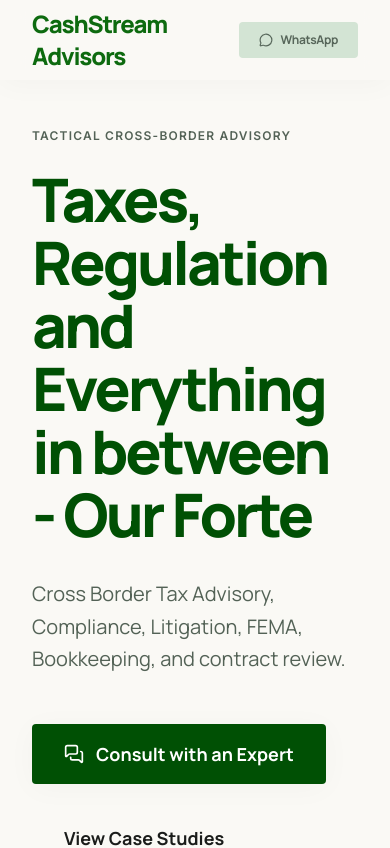
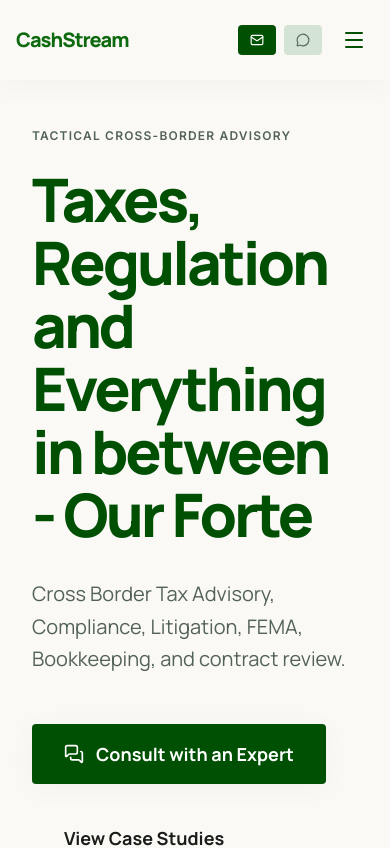
Before and after one commit to NickySup29/cashstream, a React (Vite) app: page / in a window 390 px wide. Shown: the top 848 px of the page. Built offline with nearby package versions, Linux system fonts and the light colour scheme.

Commit message:
NAVBAR UPDATED FOR PHONE

```diff
--- a/index.html
+++ b/index.html
@@ -3,7 +3,7 @@
   <head>
     <meta charset="UTF-8" />
     <meta name="viewport" content="width=device-width, initial-scale=1.0" />
-    <title>My Google AI Studio App</title>
+    <title>CashStream Advisors | Cross-Border Tax & Regulatory Experts</title>
   </head>
   <body>
     <div id="root"></div>
--- a/src/components/Navbar.tsx
+++ b/src/components/Navbar.tsx
@@ -1,6 +1,7 @@
-import { Mail, MessageCircle } from 'lucide-react';
+import { Mail, MessageCircle, Menu, X } from 'lucide-react';
 import { NavLink, Link } from 'react-router-dom';
 import { CONTACT_INFO } from '../constants';
+import { useState } from 'react';
 
 const navLinks = [
   { name: 'Tax Strategy', href: '/tax-strategy' },
@@ -13,14 +14,16 @@
 ];
 
 export default function Navbar() {
+  const [isMenuOpen, setIsMenuOpen] = useState(false);
+
   return (
     <header className="fixed top-0 w-full z-50 bg-[#FAF9F5]/80 glass-nav shadow-[0_4px_30px_rgba(0,0,0,0.03)] font-headline antialiased tracking-tight">
-      <div className="flex justify-between items-center h-20 px-8 max-w-screen-2xl mx-auto">
+      <div className="flex justify-between items-center h-20 px-4 md:px-8 max-w-screen-2xl mx-auto">
         <Link
           to="/"
-          className="text-2xl font-extrabold tracking-tighter text-primary-container cursor-pointer active:scale-95 transition-transform"
+          className="text-xl md:text-2xl font-extrabold tracking-tighter text-primary-container cursor-pointer active:scale-95 transition-transform"
         >
-          CashStream Advisors
+          CashStream
         </Link>
         <nav className="hidden xl:flex items-center gap-6">
           {navLinks.map((link) => (
@@ -39,23 +42,52 @@
             </NavLink>
           ))}
         </nav>
-        <div className="flex items-center gap-4">
+        <div className="flex items-center gap-2 md:gap-4">
           <a
             href={CONTACT_INFO.emailUrl}
-            className="hidden lg:flex bg-primary text-on-primary px-5 py-2.5 rounded-lg font-bold text-xs hover:opacity-90 transition-all active:scale-95 items-center gap-2"
+            className="flex bg-primary text-on-primary px-3 md:px-5 py-2 md:py-2.5 rounded-lg font-bold text-xs hover:opacity-90 transition-all active:scale-95 items-center gap-1.5 md:gap-2"
           >
             <Mail size={14} />
-            Email Us
+            <span className="hidden sm:inline">Email Us</span>
           </a>
           <a
             href={CONTACT_INFO.whatsappUrl}
-            className="bg-secondary-container text-on-secondary-container px-5 py-2.5 rounded-lg font-bold text-xs hover:opacity-90 transition-all active:scale-95 flex items-center gap-2"
+            className="bg-secondary-container text-on-secondary-container px-3 md:px-5 py-2 md:py-2.5 rounded-lg font-bold text-xs hover:opacity-90 transition-all active:scale-95 flex items-center gap-1.5 md:gap-2"
           >
             <MessageCircle size={14} />
-            WhatsApp
+            <span className="hidden sm:inline">WhatsApp</span>
           </a>
+          <button
+            className="xl:hidden p-2 text-primary ml-1 cursor-pointer"
+            onClick={() => setIsMenuOpen(!isMenuOpen)}
+          >
+            {isMenuOpen ? <X size={24} /> : <Menu size={24} />}
+          </button>
         </div>
       </div>
+
+      {isMenuOpen && (
+        <nav className="xl:hidden bg-[#FAF9F5] border-t border-outline-variant/20 px-4 py-4 shadow-lg absolute w-full">
+          <div className="flex flex-col gap-2">
+            {navLinks.map((link) => (
+              <NavLink
+                key={link.href}
+                to={link.href}
+                onClick={() => setIsMenuOpen(false)}
+                className={({ isActive }) =>
+                  `text-sm font-medium transition-all cursor-pointer py-3 border-l-4 pl-4 rounded-r-lg ${
+                    isActive
+                      ? 'text-primary border-primary font-bold bg-primary/5'
+                      : 'text-secondary border-transparent hover:text-primary hover:bg-surface-container'
+                  }`
+                }
+              >
+                {link.name}
+              </NavLink>
+            ))}
+          </div>
+        </nav>
+      )}
     </header>
   );
 }
```
